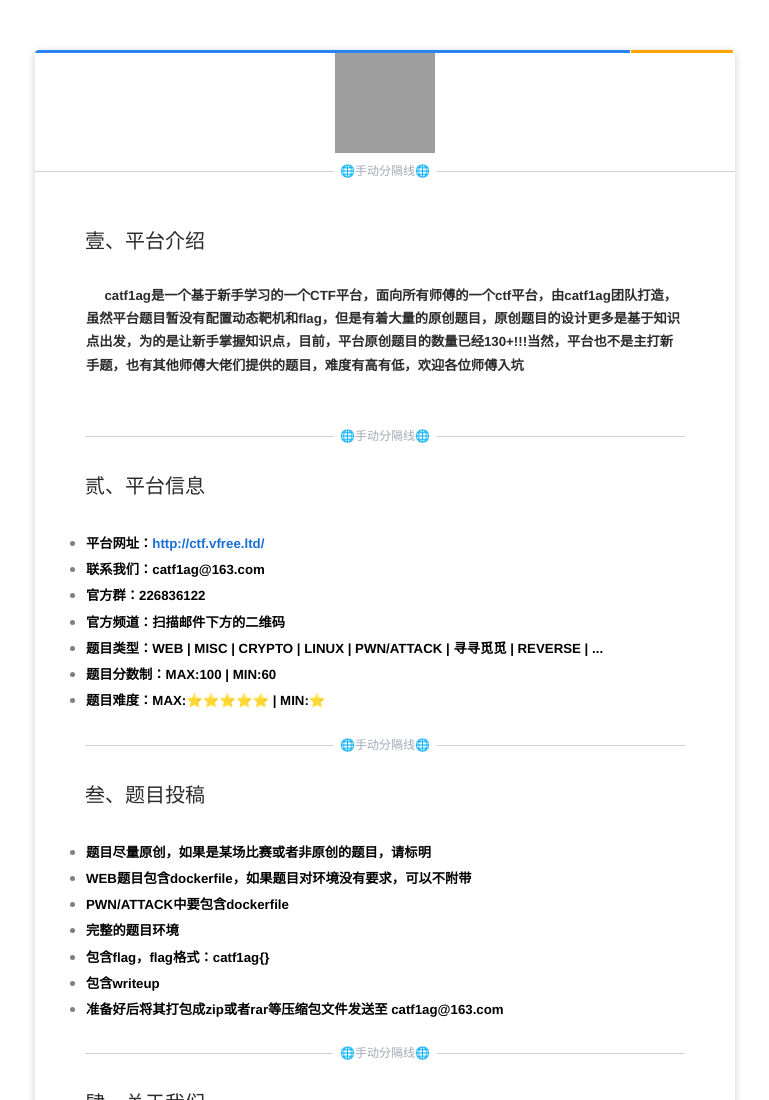
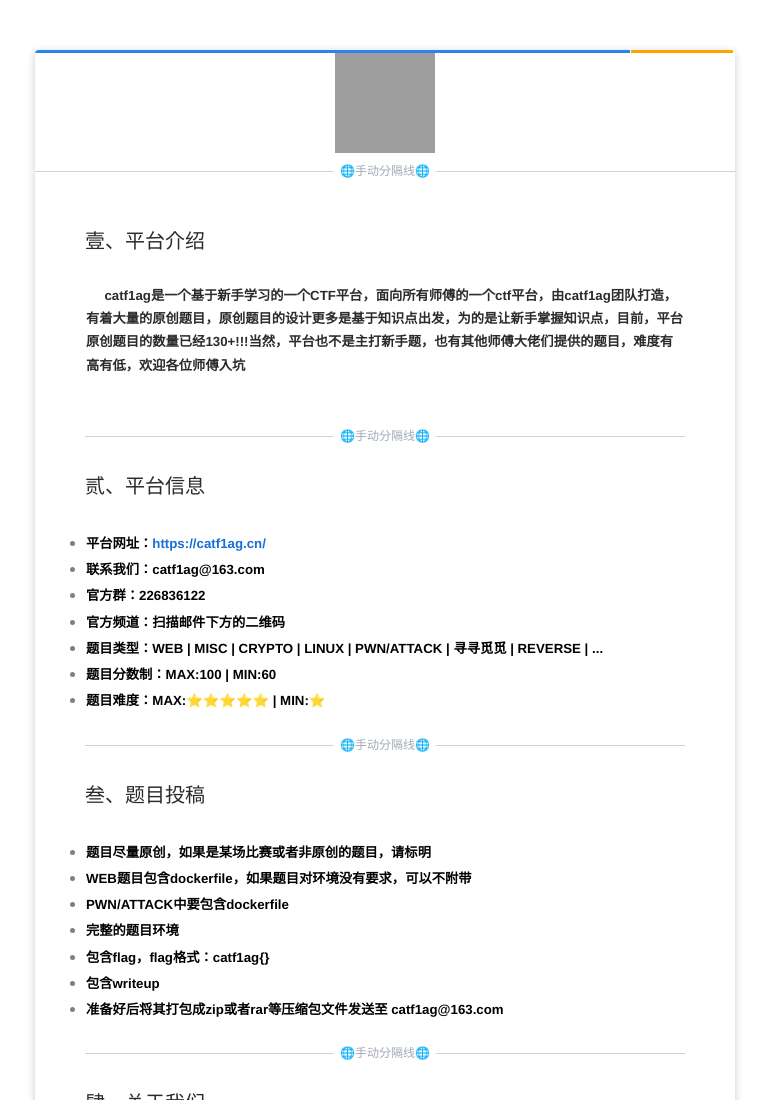
Before and after one commit to vFREE-1/about, a plain HTML site: page index.html in a window 1280 px wide. Shown: the top 1100 px of the page, without its empty margins (255-1024 px from the left). Drawn offline with Linux system fonts and the light colour scheme; grey boxes are pictures that could not be loaded.

Commit message:
Update index.html
修改了url

```diff
--- a/index.html
+++ b/index.html
@@ -211,7 +211,7 @@
                                     <!--{{--  二级标题--}}-->
                                     <div class="eml-w-title-level3">
                                         <h5 style="width: 600px; height: 120px; border: 0px solid black; border-radius: 10px;">&nbsp;&nbsp;&nbsp;&nbsp;
-                                           catf1ag是一个基于新手学习的一个CTF平台，面向所有师傅的一个ctf平台，由catf1ag团队打造，虽然平台题目暂没有配置动态靶机和flag，但是有着大量的原创题目，原创题目的设计更多是基于知识点出发，为的是让新手掌握知识点，目前，平台原创题目的数量已经130+!!!当然，平台也不是主打新手题，也有其他师傅大佬们提供的题目，难度有高有低，欢迎各位师傅入坑
+                                           catf1ag是一个基于新手学习的一个CTF平台，面向所有师傅的一个ctf平台，由catf1ag团队打造，有着大量的原创题目，原创题目的设计更多是基于知识点出发，为的是让新手掌握知识点，目前，平台原创题目的数量已经130+!!!当然，平台也不是主打新手题，也有其他师傅大佬们提供的题目，难度有高有低，欢迎各位师傅入坑
                                         </h5>
                                     </div>
                                     <!--{{--  二级标题里的小字号正文  --}}-->
@@ -230,7 +230,7 @@
                                     <!--{{--  二级标题--}}-->
                                     <div class="eml-w-title-level3">
                                         <ul style="color: grey;">
-                                            <li><h5 style="color: black;">平台网址：<a href="http://ctf.vfree.ltd/">http://ctf.vfree.ltd/</a></h5></li>
+                                            <li><h5 style="color: black;">平台网址：<a href="https://catf1ag.cn/">https://catf1ag.cn/</a></h5></li>
                                             <li><h5 style="color: black;">联系我们：catf1ag@163.com</h5></li>
                                             <li><h5 style="color: black;">官方群：226836122</h5></li>
                                             <li><h5 style="color: black;">官方频道：扫描邮件下方的二维码</h5></li>
```
